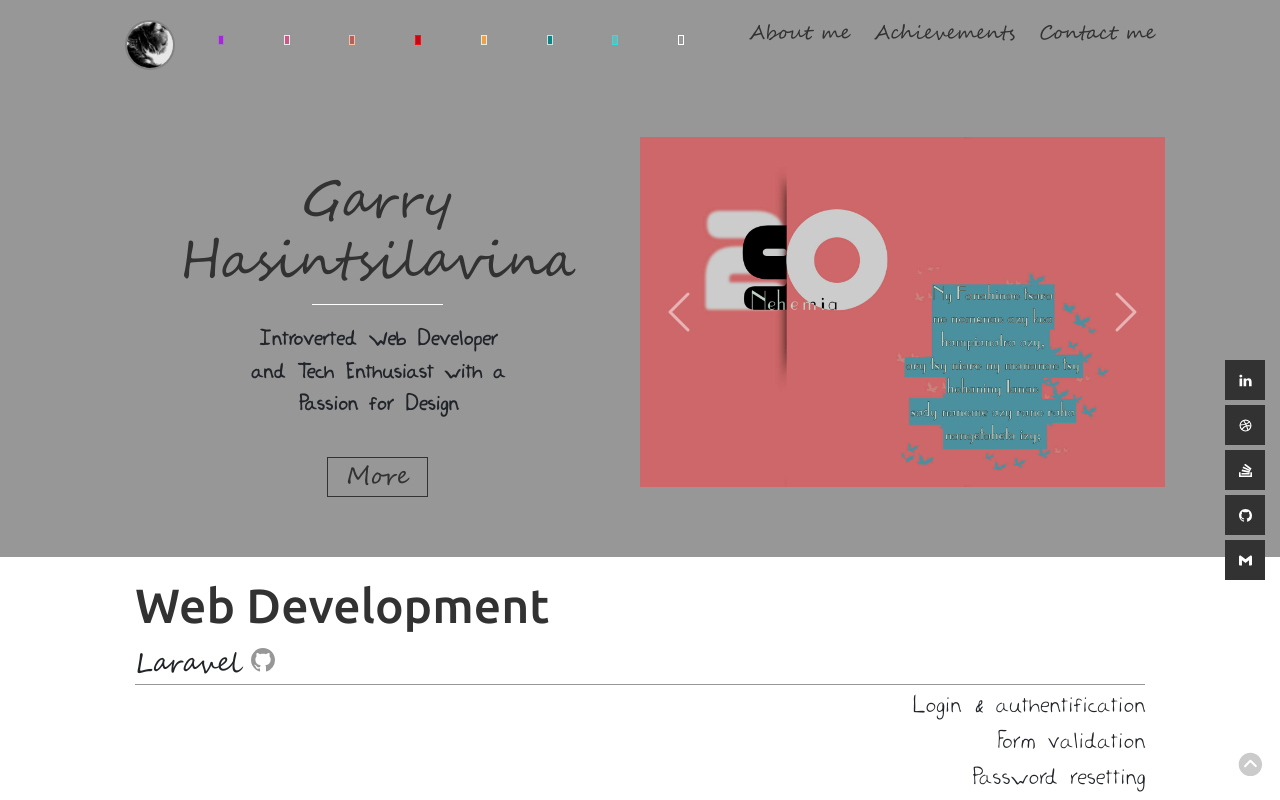
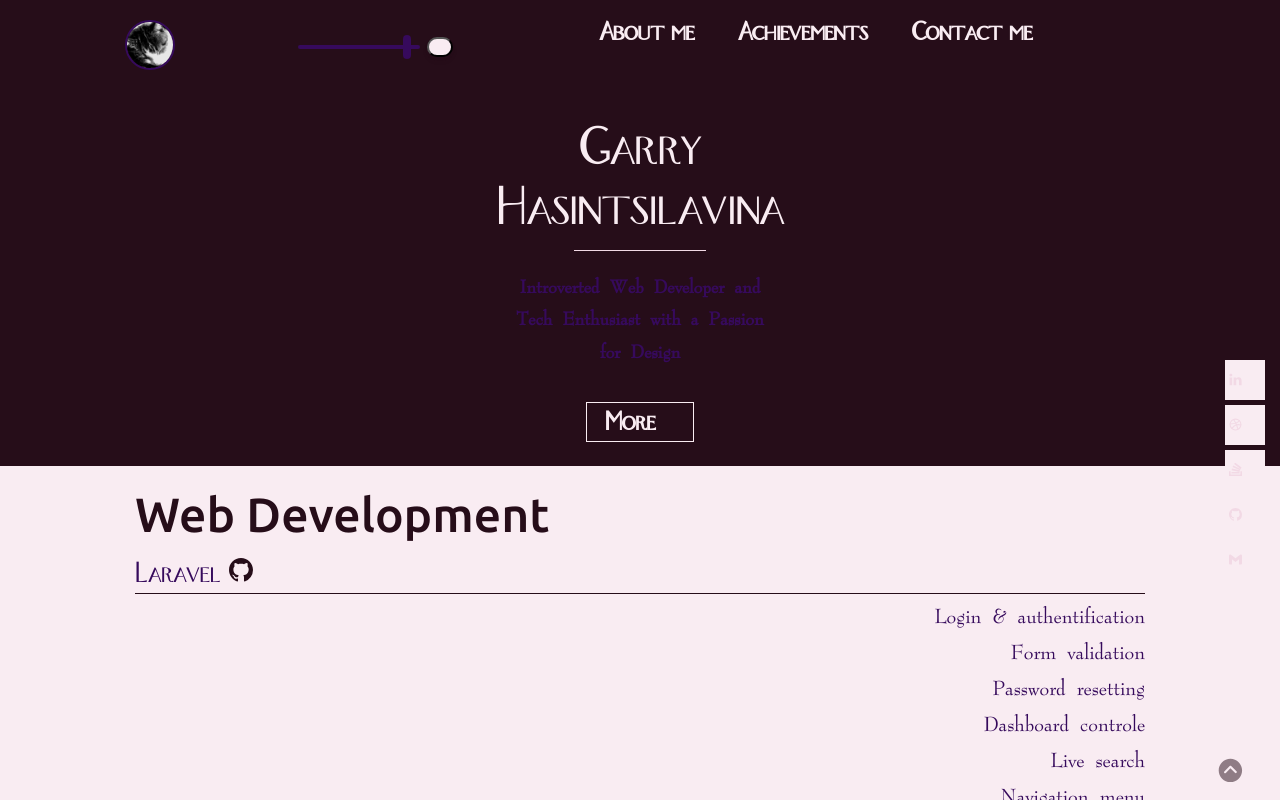
Before and after one commit to Antsamotady/ResumePortfolio, a React (Create React App) app: page /capabilities in a window 1280 px wide. Shown: the top 800 px of the page. Built offline with nearby package versions, Linux system fonts and the light colour scheme.

Commit message:
Reset color based on hue

```diff
--- a/src/Components/Header.js
+++ b/src/Components/Header.js
@@ -26,7 +26,7 @@ function Header() {
               <button><a title="My gallerie" href="https://test-tsl-portfolio.netlify.app/">More</a></button>
             </div>
           </div>
-          <div className="right-side">
+          {/* <div className="right-side">
             <div className="right-side-container carousel-wrapper">
               <Carousel indicators={false}>
                 <Carousel.Item>
@@ -49,7 +49,7 @@ function Header() {
                 </Carousel.Item>
               </Carousel>
             </div>
-          </div>
+          </div> */}
         </div>
       </div>
     </div>
--- a/src/Components/Navbar.js
+++ b/src/Components/Navbar.js
@@ -1,11 +1,12 @@
 import React, { useRef, useEffect, useState } from 'react';
 
 import { Link } from 'react-router-dom';
-import {RiMenu3Line, RiCloseLine} from 'react-icons/ri';
-import {IoIosArrowDropupCircle} from 'react-icons/io';
+import { RiMenu3Line, RiCloseLine } from 'react-icons/ri';
+import { IoIosArrowDropupCircle } from 'react-icons/io';
 
 import '../Stylesheets/navbar.css';
 import '../Stylesheets/theme-radio.css';
+import '../Stylesheets/the-4-color-formula.css';
 
 import tsifoh from '../Images/Tsifoh_224.jpg';
 
@@ -14,6 +15,8 @@ function Navbar({ onLinkClick, onCloseMenu, toggleMenu, onThemeSelected, theme }
 
   const [isVisible, setIsVisible] = useState(false);
   const sectionRef = useRef(null);
+  const [hue, setHue] = useState(332);
+  const [hueValue, setHueValue] = useState(0);
 
   useEffect(() => {
     const timeout = setTimeout(() => {
@@ -39,6 +42,20 @@ function Navbar({ onLinkClick, onCloseMenu, toggleMenu, onThemeSelected, theme }
     };
   }, []);
 
+  useEffect(() => {
+    document.documentElement.style.setProperty('--hue', hue);
+  }, [hue]);
+
+  const handleSliderChange = (event) => {
+    const newHue = event.target.value;
+    setHue(newHue);
+    setHueValue(newHue);
+  };
+
+  const toggleDarkMode = () => {
+    document.body.classList.toggle('dark');
+  };
+
   return (
     <>
       <div className="app-navbar">
@@ -48,65 +65,21 @@ function Navbar({ onLinkClick, onCloseMenu, toggleMenu, onThemeSelected, theme }
               <span className="logo"><img className="tsifoh-logo" src={tsifoh} alt="" /></span>
             </Link>
 
-            <div className="theme-selector-btn">
-
-              <div className="theme-btn">
-                <input type="radio" name="color" id="theme-purple" value="theme-purple"
-                      checked={theme === "theme-purple"}
-                      onChange={onThemeSelected} />
-                <label htmlFor="theme-purple"><span className="theme-purple"></span></label>
-              </div>
-
-              <div className="theme-btn">
-                <input type="radio" name="color" id="theme-pink" value="theme-pink"
-                      checked={theme === "theme-pink"}
-                      onChange={onThemeSelected} />
-                <label htmlFor="theme-pink"><span className="theme-pink"></span></label>
-              </div>
-
-              <div className="theme-btn">
-                <input type="radio" name="color" id="theme-orange" value="theme-orange"
-                      checked={theme === "theme-orange"}
-                      onChange={onThemeSelected} />
-                <label htmlFor="theme-orange"><span className="theme-orange"></span></label>
-              </div>
-
-              <div className="theme-btn">
-                <input type="radio" name="color" id="theme-red" value="theme-red"
-                      checked={theme === "theme-red"}
-                      onChange={onThemeSelected} />
-                <label htmlFor="theme-red"><span className="theme-red"></span></label>
-              </div>
-
-              <div className="theme-btn">
-                <input type="radio" name="color" id="theme-pastel" value="theme-pastel"
-                      checked={theme === "theme-pastel"}
-                      onChange={onThemeSelected} />
-                <label htmlFor="theme-pastel"><span className="theme-pastel"></span></label>
-              </div>
-
-              <div className="theme-btn">
-                <input type="radio" name="color" id="theme-green" value="theme-green"
-                      checked={theme === "theme-green"}
-                      onChange={onThemeSelected} />
-                <label htmlFor="theme-green"><span className="theme-green"></span></label>
-              </div>
-
-              <div className="theme-btn">
-                <input type="radio" name="color" id="theme-turquoise" value="theme-turquoise"
-                      checked={theme === "theme-turquoise"}
-                      onChange={onThemeSelected} />
-                <label htmlFor="theme-turquoise"><span className="theme-turquoise"></span></label>
-              </div>
-
-              <div className="theme-btn">
-                <input type="radio" name="color" id="theme-gray" value="theme-gray"
-                      checked={theme === "theme-gray"}
-                      onChange={onThemeSelected} />
-                <label htmlFor="theme-gray"><span className="theme-gray"></span></label>
-              </div>
-
-            </div>
+            <span className="controls">
+              <input
+                type="range"
+                id="hue-slider"
+                min="0"
+                max="360"
+                value={hue}
+                onChange={handleSliderChange}
+              />
+              <button onClick={toggleDarkMode} id="dark"></button>
+              {/* <svg onClick={toggleDarkMode} id="dark" xmlns="http://www.w3.org/2000/svg" viewBox="0 0 384 512">
+                <path
+                  d="M223.5 32C100 32 0 132.3 0 256S100 480 223.5 480c60.6 0 115.5-24.2 155.8-63.4c5-4.9 6.3-12.5 3.1-18.7s-10.1-9.7-17-8.5c-9.8 1.7-19.8 2.6-30.1 2.6c-96.9 0-175.5-78.8-175.5-176c0-65.8 36-123.1 89.3-153.3c6.1-3.5 9.2-10.5 7.7-17.3s-7.3-11.9-14.3-12.5c-6.3-.5-12.6-.8-19-.8z" />
+              </svg> */}
+            </span>
 
             <div className="menu-links">
               <Link to="/about" onClick={onLinkClick}><span>About me</span></Link>
@@ -116,8 +89,8 @@ function Navbar({ onLinkClick, onCloseMenu, toggleMenu, onThemeSelected, theme }
             <div className="menu-mobile">
               <div className="menu-mobile-icon">
                 {toggleMenu
-                  ? <RiCloseLine className="ri-closeline" size={27} onClick={onCloseMenu}/>
-                  : <RiMenu3Line className="ri-menu3line" size={27} onClick={onCloseMenu}/>
+                  ? <RiCloseLine className="ri-closeline" size={27} onClick={onCloseMenu} />
+                  : <RiMenu3Line className="ri-menu3line" size={27} onClick={onCloseMenu} />
                 }
               </div>
               {toggleMenu && (
@@ -138,6 +111,24 @@ function Navbar({ onLinkClick, onCloseMenu, toggleMenu, onThemeSelected, theme }
       </div>
     </>
   )
+
+  // function updateHue(hue) {
+  //   hueSlider.value = hue;
+  //   hueValueInput.value = hue;
+  //   document.documentElement.style.setProperty('--hue', hue);
+  //   hue = Number(hue);
+  //   let ahue = hue + 60;;
+  //   let a2hue = hue + 300;
+
+  //   if (hue > 300) {
+  //     ahue = hue + 60 - 360;
+  //   }
+
+  //   if (hue > 60) {
+  //     a2hue = hue + 300 - 360;
+  //   }
+
+  // }
 }
 
 export default Navbar
--- a/src/Stylesheets/about.css
+++ b/src/Stylesheets/about.css
@@ -40,7 +40,7 @@
 .update-title {
   font-family: var(--font-family-fox_trot);
   font-size: calc(1rem + 0.8vw);
-  color: var(--color-bg-footer);
+  color: var(--color-bg-header);
   margin-bottom: 1.1rem;
 }
 
--- a/src/Stylesheets/capabilities.css
+++ b/src/Stylesheets/capabilities.css
@@ -12,12 +12,15 @@
 
 .job-position h2 {
   font-size: 2rem;
-  color: var(--color-bg-footer);
+  color: var(--color-bg-header);
   margin-bottom: 10px;
 }
-.job-position > h2, mini-app {
+
+.job-position>h2,
+mini-app {
   font-family: 'Ubuntu', sans-serif;
 }
+
 .tasks {
   display: flex;
   flex-direction: column;
@@ -31,6 +34,7 @@
   border-bottom: 1px solid var(--color-bg-header);
   margin-bottom: 5px;
 }
+
 .task .tech-title {
   font-family: var(--font-family-fox_trot);
   font-size: 1.1rem;
@@ -41,14 +45,17 @@
   font-size: 1rem;
   text-align: right;
 }
+
 .mini-app-btn {
   font-family: var(--font-family-handwriting);
   text-decoration: underline;
   cursor: pointer;
 }
+
 .icon-link a {
   color: var(--color-bg-header);
 }
+
 .icon-link svg {
   vertical-align: unset;
 }
--- a/src/Stylesheets/footer.css
+++ b/src/Stylesheets/footer.css
@@ -7,7 +7,7 @@
 .footer-body {
     padding-top: 2rem;
     font-family: var(--font-family-fox_trot);
-    color: var(--color-lightyellow);
+    color: var(--color-bg-middle);
 
     display: flex;
     justify-content: space-between;
--- a/src/Stylesheets/header.css
+++ b/src/Stylesheets/header.css
@@ -23,6 +23,7 @@ a:visited {
     padding-top: 25px;
 
     display: flex;
+    justify-content: center;
 }
 
 .left-side {
@@ -65,6 +66,7 @@ a:visited {
     font-size: calc(0.4rem + 0.8vw);
     font-weight: 600;
     padding-bottom: 10px;
+    color: var(--color-bg-middle);
 }
 
 .right-side {
--- a/src/Stylesheets/main.css
+++ b/src/Stylesheets/main.css
@@ -171,12 +171,41 @@ q:after {
 /* Variables */
 
 :root {
-    --font-family-fox_trot: "Segoesc", "Fox Trot", "Lato", "Open Sans", "Helvetica Neue", Helvetica, Arial, sans-serif;
-    --font-family-handwriting: "AmbersHand", "Bernadette", Arial, sans-serif;
+    font-size: 150%;
+    --golden-ratio: 1.61803398875;
 
-    font-size: 150%;
+    --font-family-fox_trot: "Fox Trot", "Segoesc", "Lato", "Open Sans", "Helvetica Neue", Helvetica, Arial, sans-serif;
+    --font-family-handwriting: "Bernadette", "AmbersHand", Arial, sans-serif;
 
-    --golden-ratio: 1.61803398875;
+    --ff: var(--font-family-fox_trot), "Syne", sans-serif;
+    --ff2: var(--font-family-handwriting), "Fira Code", monospace;
+    --h1: 800 2rem/1.2em var(--ff);
+    --p: 400 1rem/1.5em var(--ff);
+    --p-code: 300 .7rem/2em var(--ff2);
+    --hue: 0;
+
+    /* The formula starts here */
+    --tertiary-hue: calc(var(--hue) + 300);
+    --accent-hue: calc(var(--hue) + 60);
+    --primary-color: hsl(var(--hue), 50%, 90%);
+    --pre-primary-color: hsl(var(--hue), 50%, 95%);
+    --secondary-color: hsl(var(--hue), 50%, 10%);
+    --tertiary-color: hsl(var(--tertiary-hue), 80%, 20%);
+    --accent-color: hsl(var(--accent-hue), 80%, 20%);
+
+    --color-lightyellow: var(--primary-color);
+    --color-bg-header: var(--secondary-color);
+    --color-bg-middle: var(--tertiary-color);
+    --color-bg-footer: var(--pre-primary-color);
+    --pop-up-menu-bg-color: var(--tertiary-hue);
+}
+
+.dark {
+    --primary-color: hsl(var(--hue), 50%, 10%);
+    --pre-primary-color: hsl(var(--hue), 50%, 15%);
+    --secondary-color: hsl(var(--hue), 50%, 90%);
+    --tertiary-color: hsl(var(--tertiary-hue), 80%, 80%);
+    --accent-color: hsl(var(--accent-hue), 80%, 80%);
 }
 
 .app-container {
@@ -198,6 +227,8 @@ q:after {
     flex: 1 1;
     display: flex;
     flex-direction: column;
+    background: var(--color-bg-footer);
+    color: var(--color-bg-middle);
 }
 
 @media screen and (max-width:450px) {
--- /dev/null
+++ b/src/Stylesheets/the-4-color-formula.css
@@ -0,0 +1,64 @@
+#dark {
+    width: 12px;
+    fill: var(--secondary-color);
+    cursor: pointer;
+    top: 20px;
+    left: 50%;
+    transform: translateX(-50%);
+    background: var(--pre-primary-color);
+    padding: 8px 11px;
+    border-radius: 20px;
+    box-shadow: 0 2px 2px hsla(var(--hue), 50%, 10%, .3), 0 4px 4px hsla(var(--hue), 50%, 10%, .15);
+
+}
+
+a {
+    font: 800 1rem/1em var(--ff);
+    color: var(--accent-color);
+    margin-right: 20px;
+    text-underline-offset: 4px;
+}
+
+.controls {
+    display: flex;
+    align-items: center;
+    gap: 20px;
+}
+
+input[type="range"] {
+    -webkit-appearance: none;
+    appearance: none;
+    width: 70%;
+    height: 4px;
+    background: var(--tertiary-color);
+    border-radius: 5px;
+    outline: none;
+}
+
+input[type="range"]::-webkit-slider-thumb {
+    -webkit-appearance: none;
+    appearance: none;
+    width: 8px;
+    height: 24px;
+    background: var(--tertiary-color);
+    border-radius: 4px;
+}
+
+input[type="number"] {
+    -webkit-appearance: none;
+    appearance: none;
+    color: var(--secondary-color);
+    font: var(--p);
+    padding: 8px;
+    width: 40px;
+    height: 20px;
+    border: solid 1px var(--tertiary-color);
+    border-radius: 4px;
+    background: transparent;
+}
+
+input[type="number"]::-webkit-inner-spin-button,
+input[type="number"]::-webkit-outer-spin-button {
+    -webkit-appearance: none;
+    margin: 0;
+}
--- a/src/Stylesheets/themes.css
+++ b/src/Stylesheets/themes.css
@@ -5,13 +5,15 @@
   --color-bg-footer: #913175;
   --pop-up-menu-bg-color: var(--color-bg-middle);
 }
+
 .theme-green {
   --color-lightyellow: #2C3333;
-  --color-bg-header:  #2E4F4F;
+  --color-bg-header: #2E4F4F;
   --color-bg-middle: #0E8388;
   --color-bg-footer: #CBE4DE;
   --pop-up-menu-bg-color: var(--color-bg-middle);
 }
+
 .theme-pastel {
   --color-lightyellow: #183A1D;
   --color-bg-header: #E1EEDD;
@@ -19,26 +21,30 @@
   --color-bg-footer: #F0A04B;
   --pop-up-menu-bg-color: var(--color-bg-middle);
 }
+
 .theme-orange {
   --color-lightyellow: #FFF4E0;
-  --color-bg-header:  #FFBF9B;
+  --color-bg-header: #FFBF9B;
   --color-bg-middle: #B46060;
   --color-bg-footer: #4D4D4D;
   --pop-up-menu-bg-color: var(--color-bg-middle);
 }
+
 .theme-old {
   --color-bg-header: #b19c7d;
   --color-bg-middle: #e19825;
   --color-bg-footer: #323232;
   --pop-up-menu-bg-color: var(--color-bg-middle);
 }
+
 .theme-gray {
-  --color-lightyellow: #fff;
-  --color-bg-header: #979797;
-  --color-bg-middle: #838383;
-  --color-bg-footer: #323232;
+  --color-lightyellow: var(--primary-color);
+  --color-bg-header: var(--secondary-color);
+  --color-bg-middle: var(--tertiary-color);
+  --color-bg-footer: var(--pre-primary-color);
   --pop-up-menu-bg-color: var(--color-bg-middle);
 }
+
 .theme-red {
   --color-lightyellow: #323232;
   --color-bg-header: #d45959;
@@ -46,16 +52,18 @@
   --color-bg-footer: #c60719;
   --pop-up-menu-bg-color: var(--color-bg-middle);
 }
+
 .theme-turquoise {
   --color-lightyellow: #F0ECE5;
-  --color-bg-header:  #7db1b0;
+  --color-bg-header: #7db1b0;
   --color-bg-middle: #25e1e0;
   --color-bg-footer: #066e6d;
   --pop-up-menu-bg-color: var(--color-bg-middle);
 }
+
 .theme-purple {
   --color-lightyellow: #AC86E3;
-  --color-bg-header:  #a07db1;
+  --color-bg-header: #a07db1;
   --color-bg-middle: #a725e1;
   --color-bg-footer: #35104A;
   --pop-up-menu-bg-color: var(--color-bg-middle);
```
Also changed, not shown: src/App.js (+9 -9 lines), src/Stylesheets/contact.css (+8 -3 lines).
